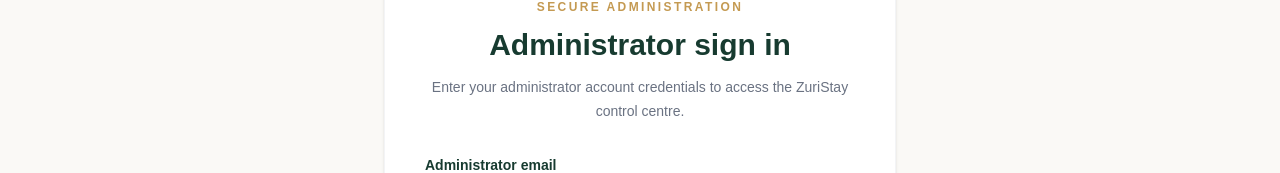
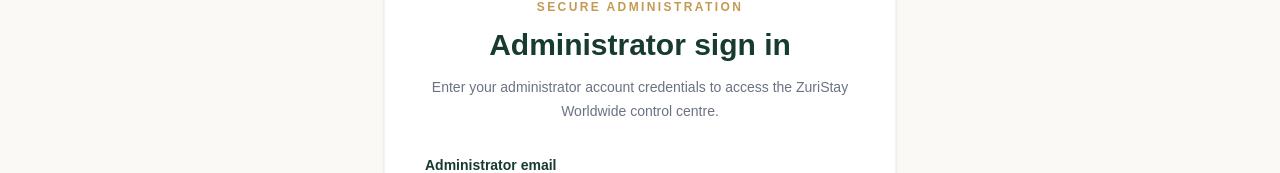
Before and after one commit to robinsonb254/zuristay, a Next.js app: page /admin/login in a window 1280 px wide. Shown: the part 291-464 px from the top of the page. Built offline with nearby package versions, Linux system fonts and the light colour scheme; no server answers.

Commit message:
Apply ZuriStay Worldwide branding

```diff
--- a/src/app/admin/login/page.tsx
+++ b/src/app/admin/login/page.tsx
@@ -97,7 +97,7 @@ export default function AdminLoginPage() {
             <div className="mx-auto flex h-16 w-16 items-center justify-center rounded-2xl bg-[#f1eadc] text-[#a77e3e]"><ShieldCheck size={30} /></div>
             <p className="mt-6 text-xs font-bold tracking-[0.2em] text-[#c49a52]">SECURE ADMINISTRATION</p>
             <h1 className="mt-3 text-3xl font-bold">Administrator sign in</h1>
-            <p className="mt-3 text-sm leading-6 text-gray-500">Enter your administrator account credentials to access the ZuriStay control centre.</p>
+            <p className="mt-3 text-sm leading-6 text-gray-500">Enter your administrator account credentials to access the ZuriStay Worldwide control centre.</p>
           </div>
           {accessNotice && (
             <p role="status" className="mb-5 rounded-xl bg-amber-50 px-4 py-3 text-sm leading-6 text-amber-800">The previous session did not have administrator permission. It has been signed out. Sign in below with your administrator credentials.</p>
```
